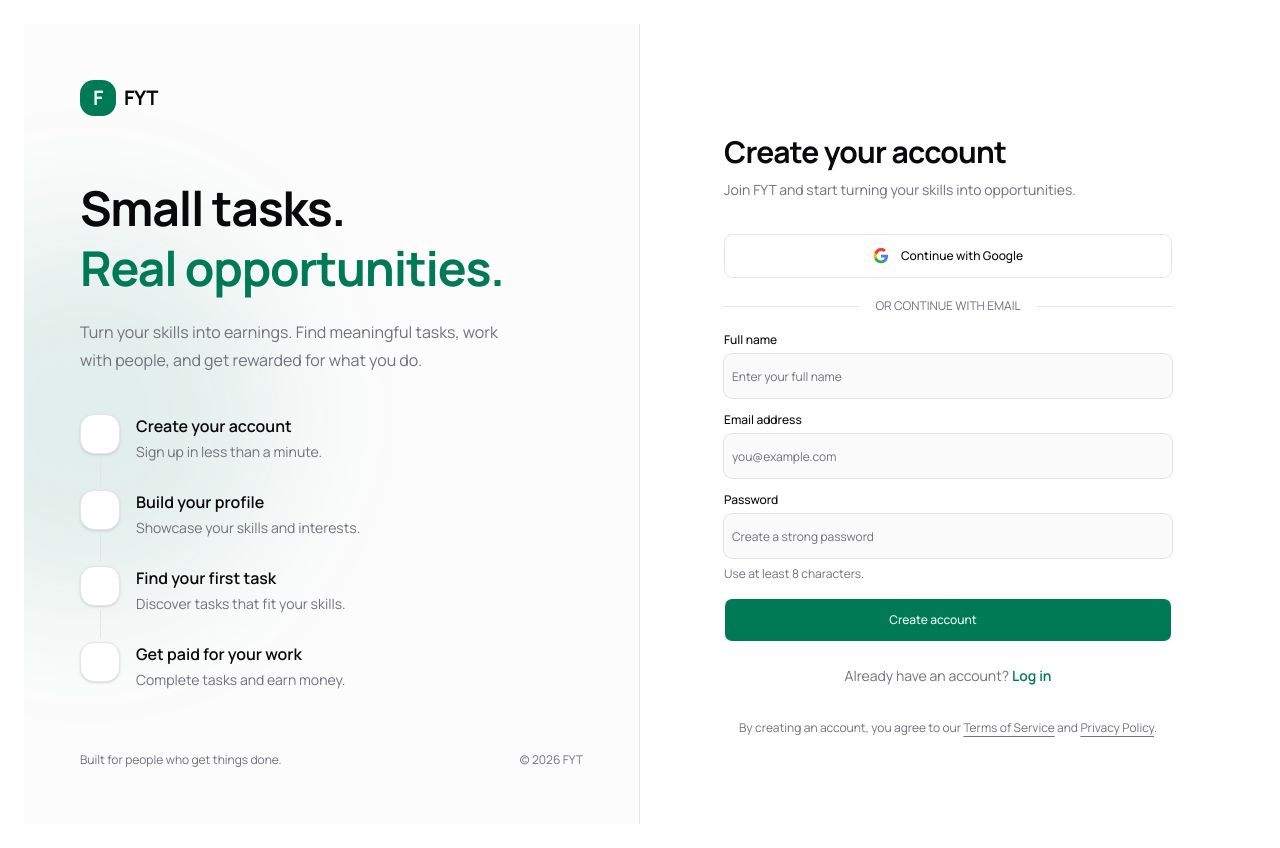
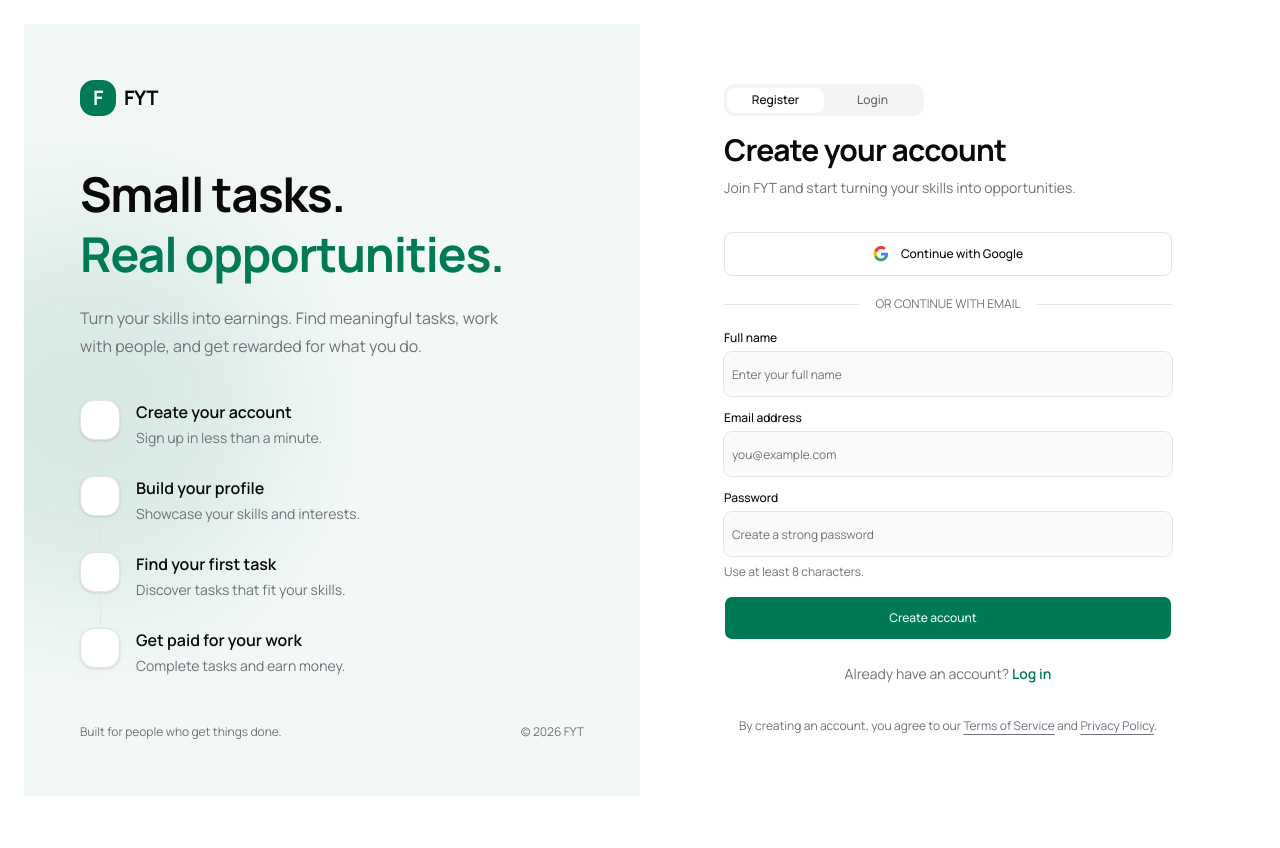
Before and after one commit to va1bhavx/fyt-frontend, a Next.js app: page /auth in a window 1280 px wide. After the commit the page ends 820 px from the top, so only its background shows below. Built offline with nearby package versions, Linux system fonts and the light colour scheme; some icons are missing.

Commit message:
feat: login and register pages ui done

```diff
--- /dev/null
+++ b/app/(auth)/auth/login/page.tsx
@@ -0,0 +1,5 @@
+import AuthContainer from "@/features/(auth)/auth-container"
+
+export default function Login() {
+  return <AuthContainer />
+}
--- /dev/null
+++ b/app/(auth)/auth/register/page.tsx
@@ -0,0 +1,5 @@
+import AuthContainer from "@/features/(auth)/auth-container"
+
+export default function Register() {
+  return <AuthContainer />
+}
--- a/features/(auth)/auth-container.tsx
+++ b/features/(auth)/auth-container.tsx
@@ -13,6 +13,8 @@ import { Button } from "@/components/ui/button"
 import { Input } from "@/components/ui/input"
 import { Label } from "@/components/ui/label"
 import { Separator } from "@/components/ui/separator"
+import { usePathname, useRouter } from "next/navigation"
+import { Tabs, TabsList, TabsTrigger } from "@/components/ui/tabs"
 
 const REGISTER_STEPS = [
   {
@@ -41,10 +43,42 @@ const REGISTER_STEPS = [
   },
 ]
 
+const LOGIN_STEPS = [
+  {
+    id: 1,
+    title: "Discover new tasks",
+    description: "Find work that matches your skills.",
+    icon: SparklesIcon,
+  },
+  {
+    id: 2,
+    title: "Manage your work",
+    description: "Keep track of your ongoing tasks.",
+    icon: FileEditIcon,
+  },
+  {
+    id: 3,
+    title: "Build your reputation",
+    description: "Deliver quality work and earn trust.",
+    icon: UserCircleIcon,
+  },
+  {
+    id: 4,
+    title: "Keep earning",
+    description: "Turn your skills into more opportunities.",
+    icon: DollarCircleIcon,
+  },
+]
+
 export default function AuthContainer() {
+  const pathname = usePathname()
+  const router = useRouter()
+
+  const activeTab = pathname === "/auth/login" ? "login" : "register"
+  const steps = activeTab === "login" ? LOGIN_STEPS : REGISTER_STEPS
   return (
-    <section className="grid min-h-[calc(100vh-72px)] lg:grid-cols-2">
-      <section className="relative hidden flex-col justify-between overflow-hidden border-r bg-muted/30 p-10 lg:flex xl:p-14">
+    <section className="min-h-[calc(100vh-72px)] lg:grid lg:grid-cols-2">
+      <section className="relative hidden flex-col justify-between overflow-hidden bg-primary/5 p-10 lg:flex xl:p-14">
         <div className="pointer-events-none absolute top-1/4 -left-32 size-96 rounded-full bg-primary/10 blur-3xl" />
 
         <div className="relative">
@@ -61,18 +95,29 @@ export default function AuthContainer() {
 
         <div className="relative my-12 max-w-lg">
           <h1 className="text-4xl leading-tight font-bold tracking-tight xl:text-5xl">
+            {activeTab === "login" ? (
+              <>
+                Good to have you
+                <br />
+                <span className="text-primary">back.</span>
+              </>
+            ) : (
+              <>
                 Small tasks.
                 <br />
                 <span className="text-primary">Real opportunities.</span>
+              </>
+            )}
           </h1>
 
           <p className="mt-5 max-w-md text-base leading-7 text-muted-foreground">
-            Turn your skills into earnings. Find meaningful tasks, work with
-            people, and get rewarded for what you do.
+            {activeTab === "login"
+              ? "Pick up where you left off. Discover new tasks, connect with people, and keep making progress on FYT."
+              : "Turn your skills into earnings. Find meaningful tasks, work with people, and get rewarded for what you do."}
           </p>
 
           <div className="mt-10 space-y-0">
-            {REGISTER_STEPS.map((step, index) => {
+            {steps.map((step, index) => {
               const isLast = index === REGISTER_STEPS.length - 1
 
               return (
@@ -109,7 +154,36 @@ export default function AuthContainer() {
         </div>
       </section>
 
-      <section className="flex min-h-screen items-center justify-center bg-background px-5 py-10 sm:px-8">
+      {/* Mobile hero header */}
+      <section className="relative overflow-hidden bg-primary/5 px-6 pt-8 pb-16 text-white lg:hidden">
+        <div className="pointer-events-none absolute -top-16 -right-16 size-48 rounded-full bg-primary/15 blur-3xl" />
+
+        <div className="relative">
+          <h1 className="max-w-sm text-3xl leading-tight font-bold tracking-tight">
+            {activeTab === "login" ? (
+              <>
+                Good to have you
+                <br />
+                <span className="text-primary">back.</span>
+              </>
+            ) : (
+              <>
+                Small tasks.
+                <br />
+                <span className="text-primary">Real opportunities.</span>
+              </>
+            )}
+          </h1>
+
+          <p className="mt-3 max-w-sm text-sm leading-6 text-white/60">
+            {activeTab === "login"
+              ? "Pick up where you left off. Discover new tasks and keep making progress on FYT."
+              : "Turn your skills into earnings. Find meaningful tasks and get rewarded for what you do."}
+          </p>
+        </div>
+      </section>
+
+      <section className="relative z-10 -mt-8 flex items-center justify-center rounded-t-[2rem] bg-background px-5 pt-8 pb-10 lg:mt-0 lg:rounded-none lg:py-10">
         <div className="w-full max-w-md">
           <Link
             href="/"
@@ -121,15 +195,33 @@ export default function AuthContainer() {
             FYT
           </Link>
 
-          <div className="mb-8">
-            <HugeiconsIcon icon={TeamWorkIcon} />
+          <div className="mb-8 flex flex-col gap-4">
+            <Tabs
+              value={activeTab}
+              onValueChange={(value) => {
+                router.push(
+                  value === "login" ? "/auth/login" : "/auth/register"
+                )
+              }}
+              className={"w-full max-w-50"}
+            >
+              <TabsList className="h-11 w-full">
+                <TabsTrigger value="register">Register</TabsTrigger>
+                <TabsTrigger value="login">Login</TabsTrigger>
+              </TabsList>
+            </Tabs>
+
+            <div className="flex flex-col gap-2">
               <h2 className="text-3xl font-bold tracking-tight">
-              Create your account
+                {activeTab === "login" ? "Welcome back" : "Create your account"}
               </h2>
 
-            <p className="mt-2 text-sm leading-6 text-muted-foreground">
-              Join FYT and start turning your skills into opportunities.
+              <p className="text-sm leading-6 text-muted-foreground">
+                {activeTab === "login"
+                  ? "Log in to continue to your FYT account."
+                  : "Join FYT and start turning your skills into opportunities."}
               </p>
+            </div>
           </div>
 
           <div className="space-y-5">
@@ -174,11 +266,8 @@ export default function AuthContainer() {
               <Separator className="flex-1" />
             </div>
 
-            <form
-              className="space-y-4"
-              action="/api/auth/register"
-              method="POST"
-            >
+            <form className="space-y-4">
+              {activeTab === "register" && (
                 <div className="space-y-2">
                   <Label htmlFor="name">Full name</Label>
                   <Input
@@ -190,6 +279,7 @@ export default function AuthContainer() {
                     className="h-11"
                   />
                 </div>
+              )}
 
               <div className="space-y-2">
                 <Label htmlFor="email">Email address</Label>
@@ -205,24 +295,46 @@ export default function AuthContainer() {
               </div>
 
               <div className="space-y-2">
+                <div className="flex items-center justify-between gap-2">
                   <Label htmlFor="password">Password</Label>
+
+                  {activeTab === "login" && (
+                    <Link
+                      href="/auth/forgot-password"
+                      className="text-sm font-medium text-primary hover:underline"
+                    >
+                      Forgot password?
+                    </Link>
+                  )}
+                </div>
+
                 <Input
                   id="password"
                   name="password"
                   type="password"
-                  placeholder="Create a strong password"
-                  autoComplete="new-password"
+                  placeholder={
+                    activeTab === "login"
+                      ? "Enter your password"
+                      : "Create a strong password"
+                  }
+                  autoComplete={
+                    activeTab === "login" ? "current-password" : "new-password"
+                  }
                   minLength={8}
                   required
                   className="h-11"
                 />
+
+                {activeTab === "register" && (
                   <p className="text-xs text-muted-foreground">
                     Use at least 8 characters.
                   </p>
+                )}
               </div>
 
               <Button type="submit" className="h-11 w-full">
-                Create account
+                {activeTab === "login" ? "Log in" : "Create account"}
+
                 <HugeiconsIcon
                   icon={ArrowRight01Icon}
                   size={18}
@@ -233,15 +345,19 @@ export default function AuthContainer() {
           </div>
 
           <p className="mt-6 text-center text-sm text-muted-foreground">
-            Already have an account?{" "}
+            {activeTab === "login"
+              ? "Don't have an account? "
+              : "Already have an account? "}
+
             <Link
-              href="/login"
+              href={activeTab === "login" ? "/auth/register" : "/auth/login"}
               className="font-semibold text-primary hover:underline"
             >
-              Log in
+              {activeTab === "login" ? "Register" : "Log in"}
             </Link>
           </p>
 
+          {activeTab === "register" && (
             <p className="mt-8 text-center text-xs leading-5 text-muted-foreground">
               By creating an account, you agree to our{" "}
               <Link href="/terms" className="underline underline-offset-4">
@@ -253,6 +369,7 @@ export default function AuthContainer() {
               </Link>
               .
             </p>
+          )}
         </div>
       </section>
     </section>
```
Also changed, not shown: public/New folder/empty.svg (renamed from public/icons/empty.svg), public/New folder/login.svg (renamed from public/icons/login.svg). Lines whose indentation alone changed are shown as unchanged.
